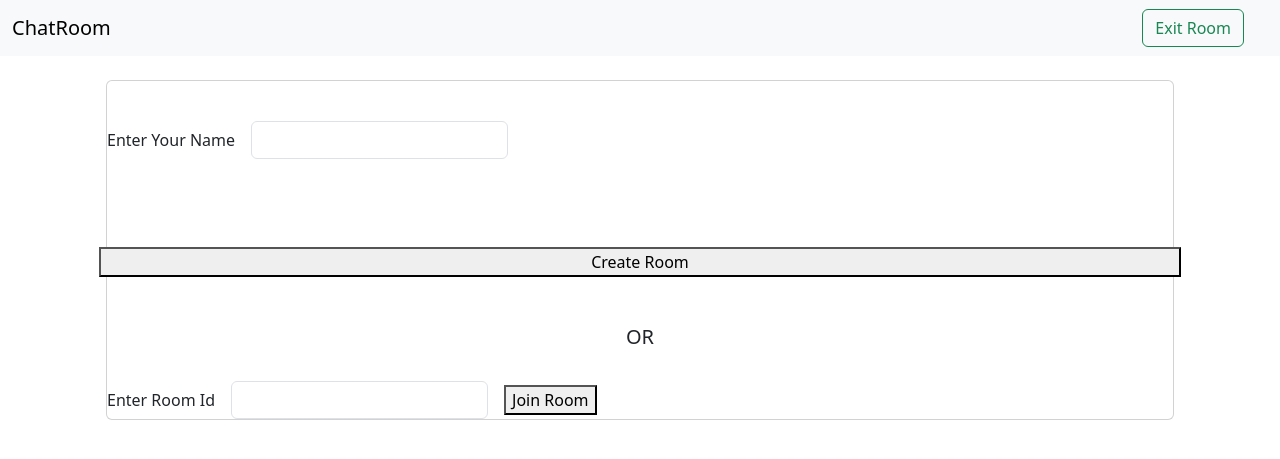
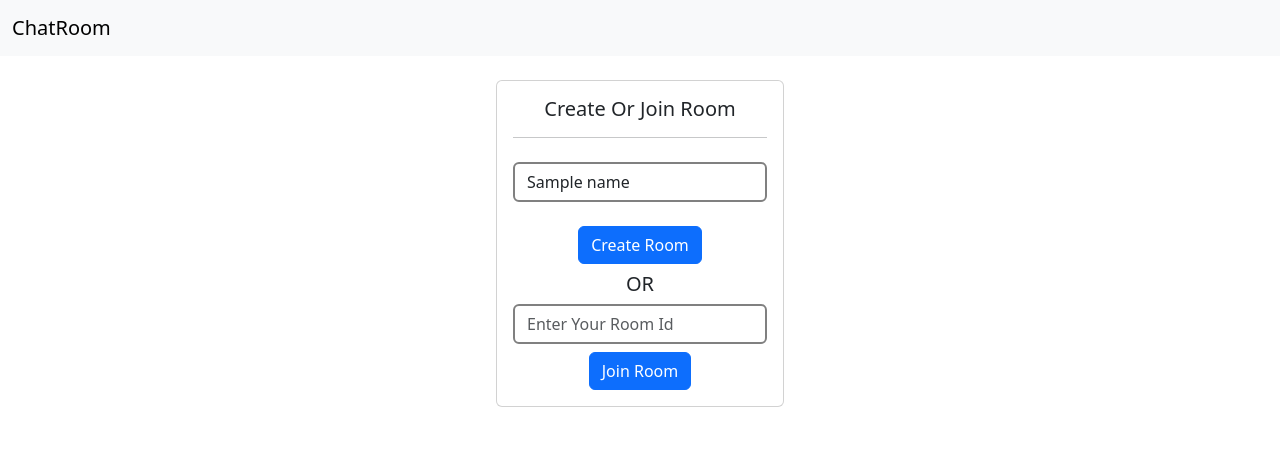
Before and after one commit to shubhamaradhayan/chat_app_with_python_and_socket_io, a Flask app: template templates/index.html in a window 1280 px wide. Shown: the top 459 px of the page. Run offline with Flask 3, Linux system fonts and the light colour scheme; the template is opened without the code that fills it: most values are stand-ins (such as "Sample title", 1, 10 or a date in 2020); some libraries are stand-ins or nearby versions.

Commit message:
frontend is completed

```diff
--- a/app.py
+++ b/app.py
@@ -1,20 +1,57 @@
-from flask import Flask, render_template
+from flask import Flask, render_template, request,session, redirect,sessions, url_for
+from flask_socketio import SocketIO, join_room, send, leave_room
+from string import ascii_uppercase
 
 app = Flask(__name__)
+app.config['SECRET_KEY'] = 'secret!'
+socketio = SocketIO(app)
 
+rooms = {}
+print("rooms", rooms)
+@app.route("/", methods=["POST","GET"])
+def index():
+    session.clear()
+    if request.method == "POST":
+        name = request.form.get("name")
+        code = request.form.get("code", False)
+        room_id = request.form.get("room_id")
+        join = request.form.get("join",  False)
+        create = request.form.get("create", False)
 
-@app.route("/")
-def index():
-    return render_template("index.html")
-    # return "<p>Hello, World!</p>"
+        if join is not False and code is "":
+            return render_template("index.html", error="Please Enter Room Id to Join", name=name)
+        if create is not False :
+            rooms[room_id] = {'members':0, 'messages':[]}
+
+        elif code not in rooms:
+            return render_template("index.html", error="Please Enter a valid Room Id to Join", name=name)
+
+        session["name"] = name
+        session["room"] = room_id
+
+        print('rooms', rooms)
+
+        return redirect(url_for('chat'))
+    return render_template("index.html", session=session)
+
 
 
 @app.route("/chat")
 def chat():
-    return render_template("chat.html")
-    # return "<p>Hello, World!</p>"
+    if not session:
+        return redirect('/')
+    return render_template("chat.html", name=session["name"], room_id=session["room"])
+
+
+
+
+@app.route("/existRoom")
+def existRoom():
+    session.clear()
+    return redirect('/')
+
 
 
 
 if __name__ == "__main__":
-    app.run(debug=True)
+    socketio.run(app, debug=True)
--- a/templates/base.html
+++ b/templates/base.html
@@ -37,10 +37,12 @@
                 <a class="nav-link disabled" aria-disabled="true">Disabled</a>
               </li>
             </ul> -->
-            <form class="d-flex ms-auto mx-4" role="search">
+            <!-- <form class="d-flex ms-auto mx-4" role="search"> -->
               <!-- <input class="form-control me-2" type="search" placeholder="Search" aria-label="Search"> -->
-              <button class="btn btn-outline-success" type="submit">Exit Room</button>
-            </form>
+              {% if session %}
+              <a href="/existRoom" class="btn btn-outline-success d-flex ms-auto mx-4" type="submit">Exit Room</a>
+              {% endif %}
+            <!-- </form>  -->
           </div>
         </div>
       </nav>
@@ -52,5 +54,14 @@
 
 
     <script src="https://cdn.jsdelivr.net/npm/bootstrap@5.3.3/dist/js/bootstrap.bundle.min.js" integrity="sha384-YvpcrYf0tY3lHB60NNkmXc5s9fDVZLESaAA55NDzOxhy9GkcIdslK1eN7N6jIeHz" crossorigin="anonymous"></script>
+    <script src="https://cdnjs.cloudflare.com/ajax/libs/socket.io/4.0.1/socket.io.js" integrity="sha512-q/dWJ3kcmjBLU4Qc47E4A9kTB4m3wuTY7vkFJDTZKjTs8jhyGQnaUrxa0Ytd0ssMZhbNua9hE+E7Qv1j+DyZwA==" crossorigin="anonymous"></script>
+    <script type="text/javascript" charset="utf-8">
+        var socket = io();
+        socket.on('connect', function() {
+            socket.emit('my event', {data: 'I\'m connected!'});
+        });
+    </script>
+
+
   </body>
 </html>
--- a/templates/index.html
+++ b/templates/index.html
@@ -1,36 +1,41 @@
 {% extends 'base.html' %} {% block data %}
 <div class="container my-4 m-auto text-center">
-    <form class="card my-4 mx-4 text-center" action="/chat">
-        <div class="row g-3 align-items-center my-4 text-center">
-            <div class="col-auto text-center px-auto">
-                <label for="inputPassword6" class="col-form-label">Enter Your Name</label>
-            </div>
-            <div class="col-auto text-center">
-                <input type="password" id="inputPassword6" class="form-control" aria-describedby="passwordHelpInline" />
-            </div>
+    <div class="card m-auto" style="width: 18rem;">
 
-        </div>
-        <br>
-        <div class="row g-3 align-items-center my-4">
-            <button type="submit">Create Room</button>
-        </div>
-        <br>
-        <h5>OR</h5>
-        <br>
-        <div class="row g-3 align-items-center">
-            <div class="col-auto">
-                <label for="inputPassword6" class="col-form-label">Enter Room Id</label>
-            </div>
-            <div class="col-auto">
-                <input type="password" id="inputPassword6" class="form-control" aria-describedby="passwordHelpInline" />
-            </div>
-            <div class="col-auto">
-                <button type="submit">Join Room</button>
-                <!-- <span id="passwordHelpInline" class="form-text"> </span> -->
-            </div>
+        <form class="card-body" action="/" method="post">
+          <h5 class="card-title">Create Or Join Room</h5>
+          <hr>
+          {% if error %}
+          <ul >
+            <li style="color: red; font-weight: bold;" id="errorMsg">{{error}}</li>
+          </ul>
+          {% endif %}
+          <input type="text" placeholder="Enter Your Name" name="name" id="name" value="{{name}}" class="form-control my-4 card-text" style="border: 2px solid gray;" required>
+          <input type="hidden" value="" id="room_id" name="room_id" class="form-control my-4 card-text" style="border: 2px solid gray;">
+          <button class="btn btn-primary" type="submit" name="create" onclick="generateUniqueId()" >Create Room</button>
+          <h5 class="my-2">OR</h5>
+          <input type="text" placeholder="Enter Your Room Id" name="code" class="form-control my-2" style="border: 2px solid gray;">
+          <button type="submit" class="btn btn-primary" name="join" onclick="">Join Room</button>
+        </form>
+      </div>
 
-        </div>
-    </form>
+
 </div>
+<script>
 
+  function generateUniqueId() {
+    var name = document.getElementById('name').value
+    if (name == '' ){
+      alert("Please Enter Your Name")
+    }else{
+    var timestamp = new Date().getTime(); // Get current timestamp
+    var random = Math.floor(Math.random() * 1000000); // Generate random number
+
+    var uniqueId = 'RoomId_' + timestamp + random; // Combine timestamp and random number
+    document.getElementById('room_id').value = uniqueId
+    // document.getElementById('uniqueId').textContent = uniqueId; // Display the unique ID
+
+    alert('your room id is -> '+ uniqueId)
+}}
+</script>
 {% endblock %}
```
Also changed, not shown: templates/chat.html (+15 -3 lines).
